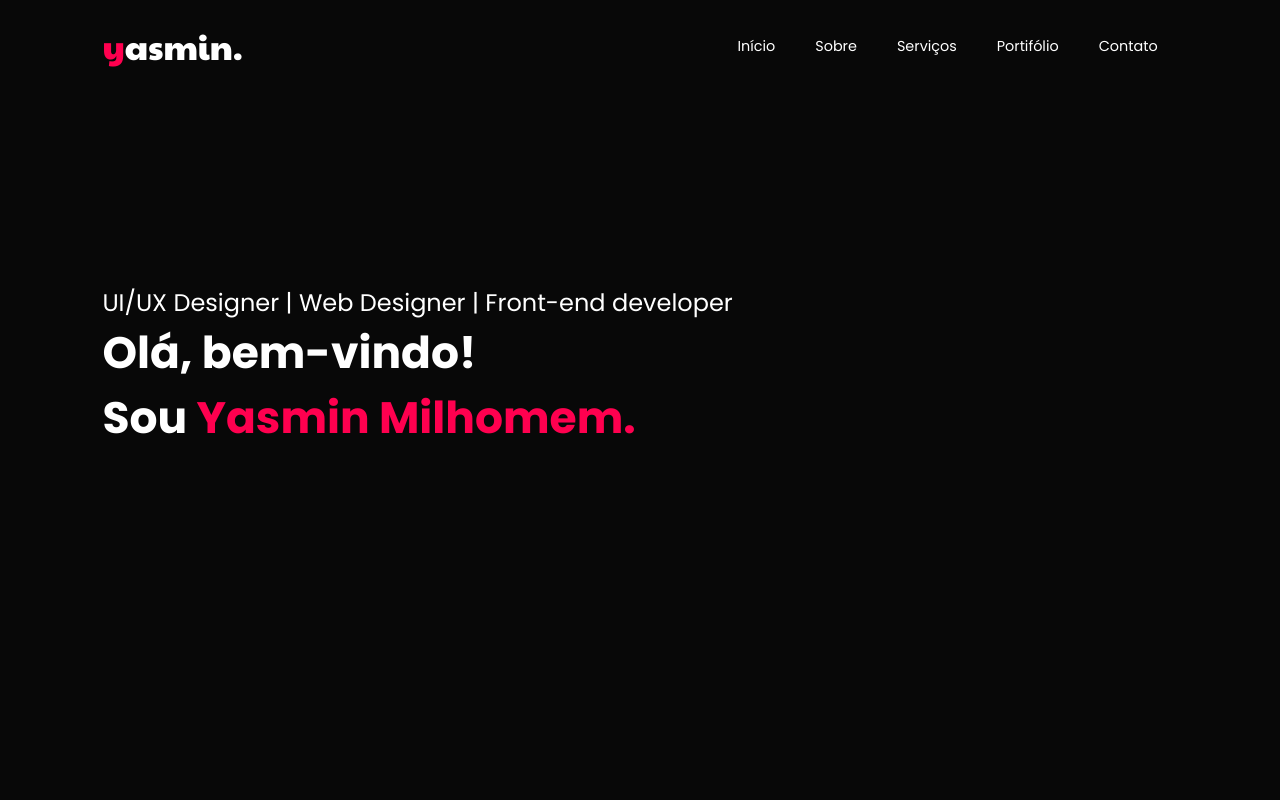
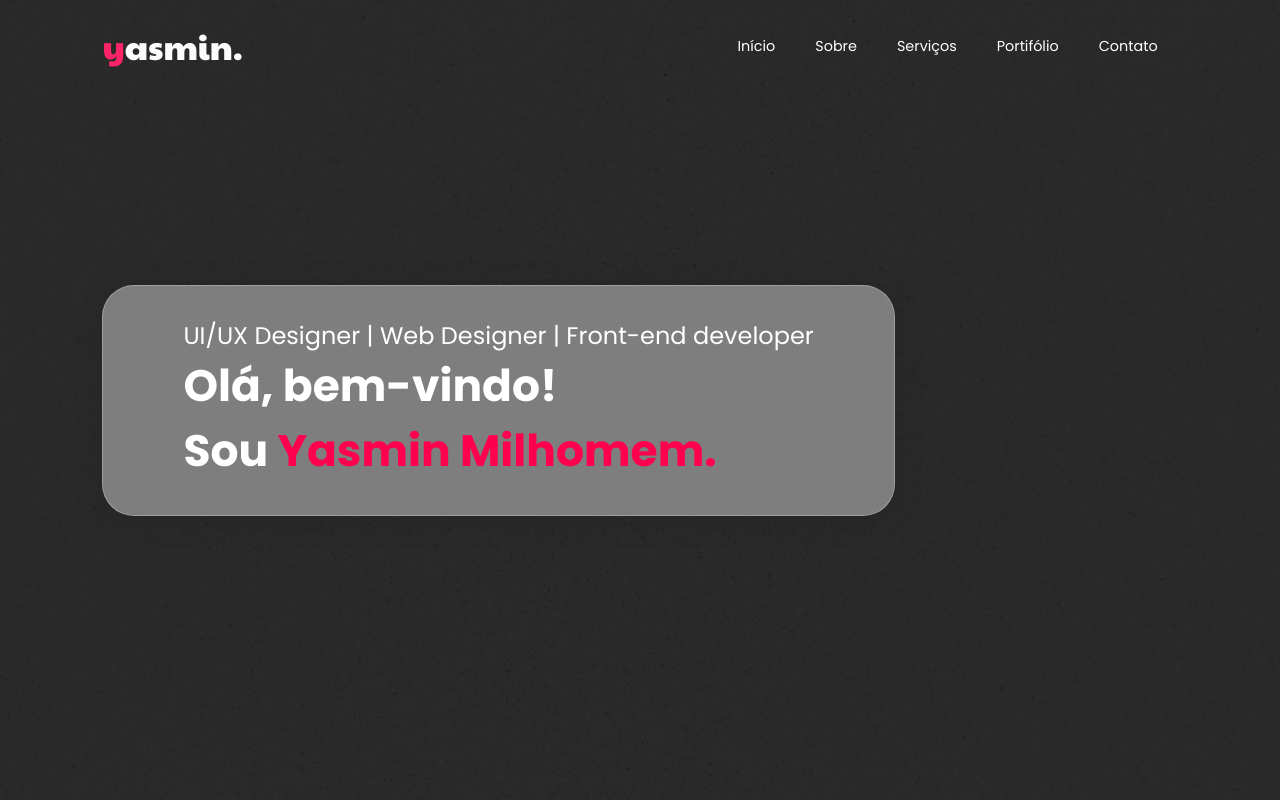
Before and after one commit to yasminmilhomem/portifolio-website, a plain HTML site: page index.html in a window 1280 px wide. Shown: the top 800 px of the page. Drawn offline with Linux system fonts and the light colour scheme.

Commit message:
14th commit

```diff
--- a/css/styles.css
+++ b/css/styles.css
@@ -22,7 +22,6 @@ body {
 #header {
     width: 100%;
     height: 100vh;
-    /* background-image: url("../img/header-background.png"); */
     background-size: cover;
     background-position: top;
 }
@@ -31,11 +30,26 @@ body {
     padding: 1.8% 8%;
 }
 
+#header .container::before {
+    content: '';
+    background-image: url("../img/textura-grainy.jpg");
+    background-repeat: no-repeat;
+    background-size: cover;
+    background-position: center;
+    position: absolute;
+    top: 0;
+    left: 0;
+    bottom: 0;
+    right: 0;
+    opacity: 0.15;
+}
+
 #header .container nav {
     display: flex;
     align-content: center;
     justify-content: space-between;
     flex-wrap: wrap;
+
 }
 
 #header .container nav span {
@@ -87,6 +101,14 @@ body {
 
 #header .container .header-text {
     margin-top: 20%;
+    background: rgba(255, 255, 255, 0.4);
+    border-radius: 2rem;
+    box-shadow: 0 0.25rem 2rem rgba(0, 0, 0, 0.1);
+    backdrop-filter: blur(1rem);
+    -webkit-backdrop-filter: blur(1rem);
+    border: 0.1rem solid rgba(255, 255, 255, 0.25);
+    width: fit-content;
+    padding: 2rem 5rem;
 }
 
 #header .container .header-text p {
```
Also changed, not shown: img/header-background.png, img/header_background.png (added), img/textura-grainy.jpg (added), 2 other files.
